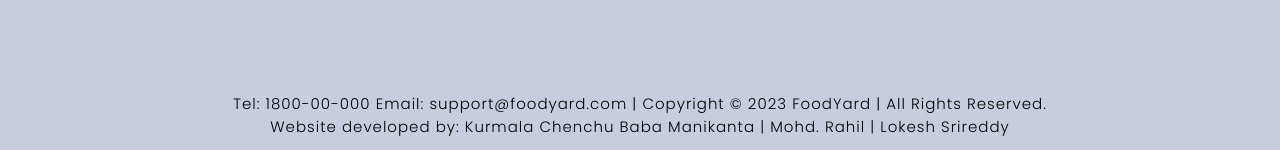
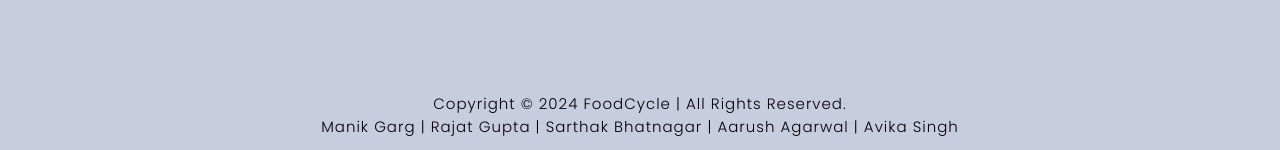
Before and after one commit to rajat2115465/IBM_internship_food_waste_management, a plain HTML site: page contact.html in a window 1280 px wide. Shown: the part 1432-1582 px from the top of the page. Drawn offline with nearby package versions, Linux system fonts and the light colour scheme.

Commit message:
rajat_changes

```diff
--- a/contact.html
+++ b/contact.html
@@ -77,7 +77,7 @@
     </div>
 
     <div class="end">
-        <p>Tel: 1800-00-000 Email: support@foodyard.com | Copyright © 2023 FoodYard | All Rights Reserved. <br>Website developed by: Kurmala Chenchu Baba Manikanta | Mohd. Rahil | Lokesh Srireddy</p>
+        <p> Copyright © 2024 FoodCycle | All Rights Reserved. <br>Manik Garg | Rajat Gupta | Sarthak Bhatnagar | Aarush Agarwal | Avika Singh</p>
     </div>
 </section>
 
```
